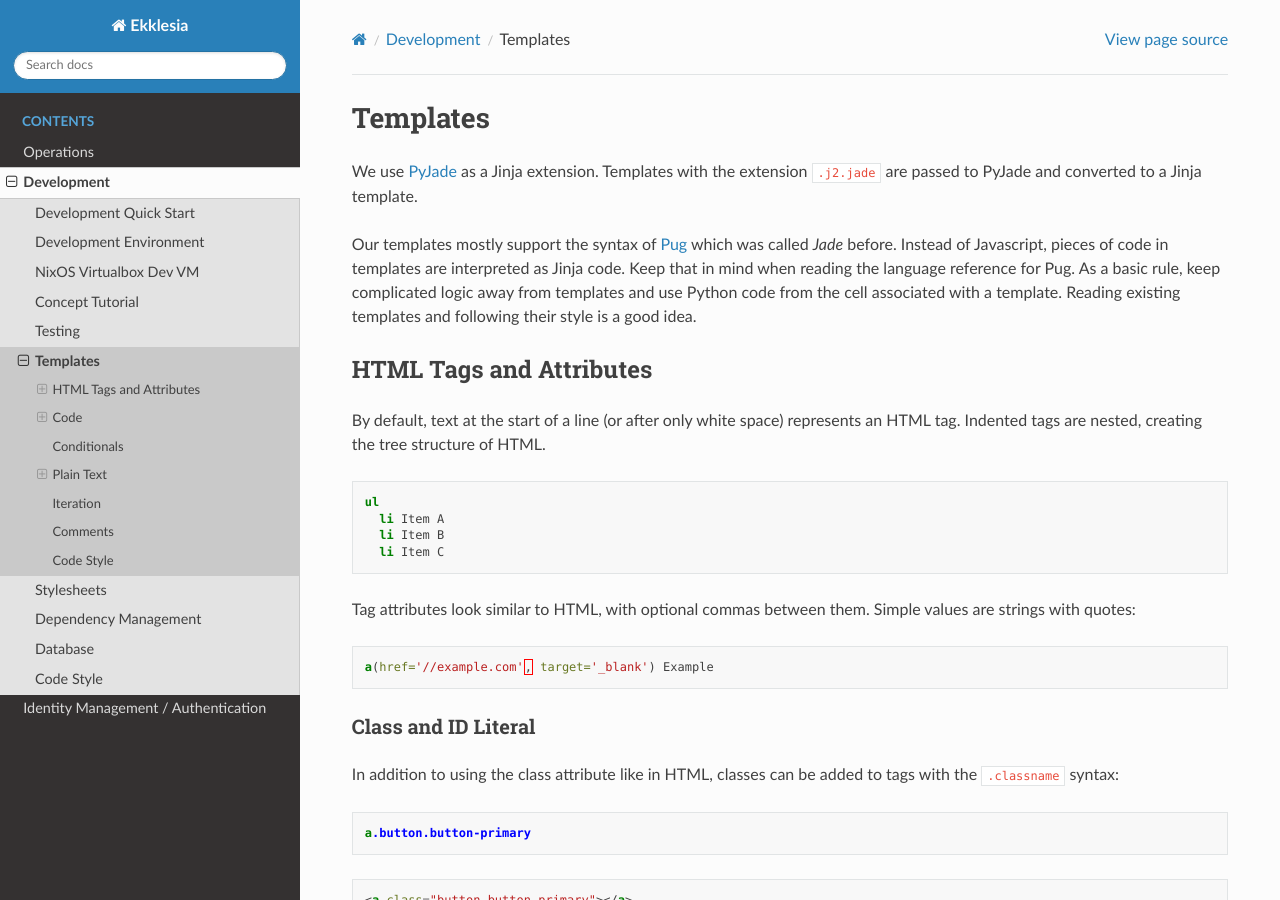
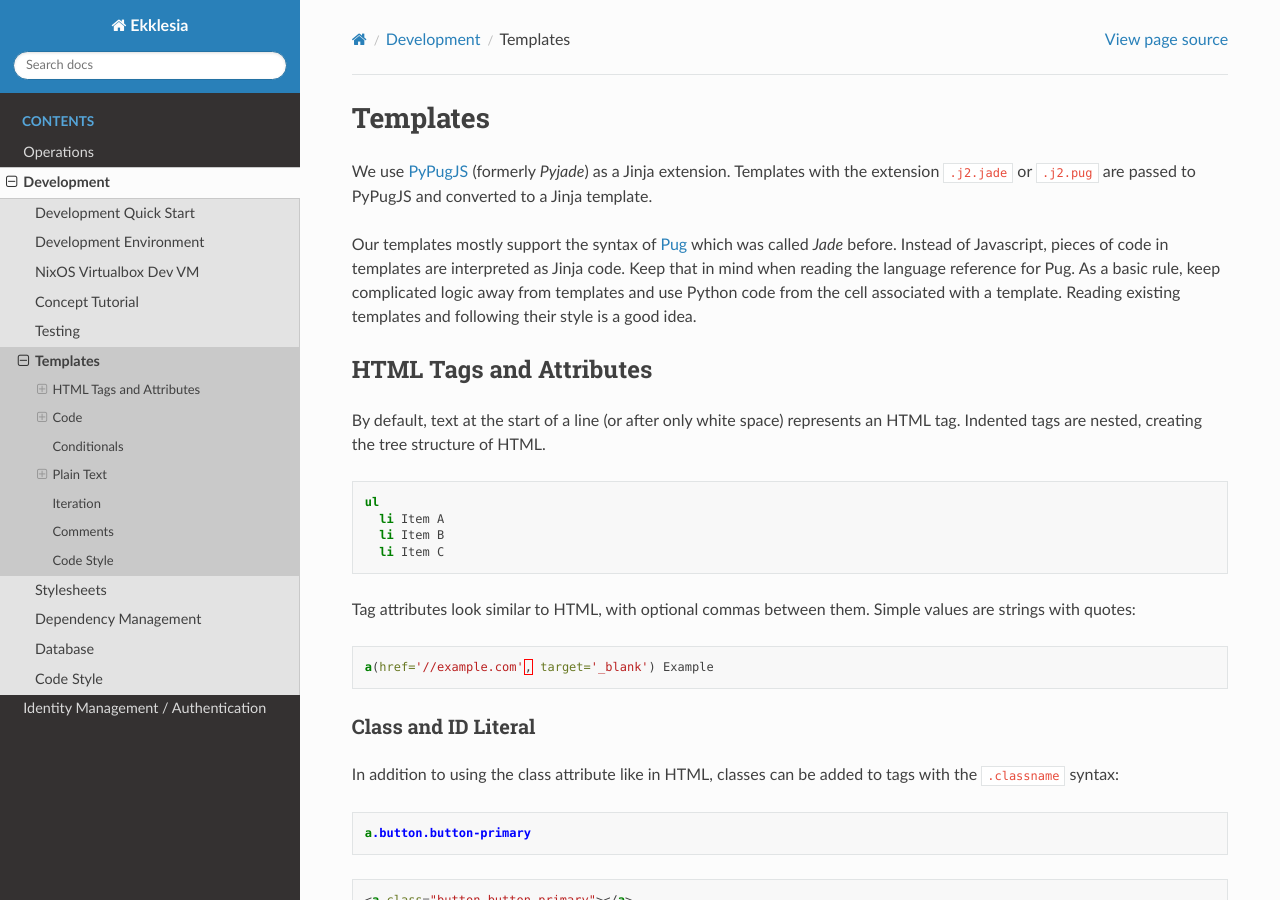
Before and after one commit to edemocracy/ekklesia, a Sphinx documentation site: the page built from docs/development/templates.md, in a window 1280 px wide and 900 px high. Built offline with Sphinx 7.4.7 and the Read the Docs theme 2.0.0, drawn with Linux system fonts in a browser that asks for light colours.

Commit message:
Update Pyjade mentions for PyPugJS, add FastAPI

```diff
--- a/docs/development/templates.md
+++ b/docs/development/templates.md
@@ -2,8 +2,8 @@
 
 # Templates
 
-We use [PyJade](https://github.com/syrusakbary/pyjade) as a Jinja extension.
-Templates with the extension `.j2.jade` are passed to PyJade and converted to a Jinja template.
+We use [PyPugJS](https://github.com/kakulukia/pypugjs) (formerly *Pyjade*) as a Jinja extension.
+Templates with the extension `.j2.jade` or `.j2.pug` are passed to PyPugJS and converted to a Jinja template.
 
 Our templates mostly support the syntax of [Pug](https://pugjs.org/api/getting-started.html) which was called *Jade* before.
 Instead of Javascript, pieces of code in templates are interpreted as Jinja code.
```
Also changed, not shown: docs/_tech_stack.md (+2 -1 lines), docs/development/concept_tutorial.md (+1 -1 lines).
